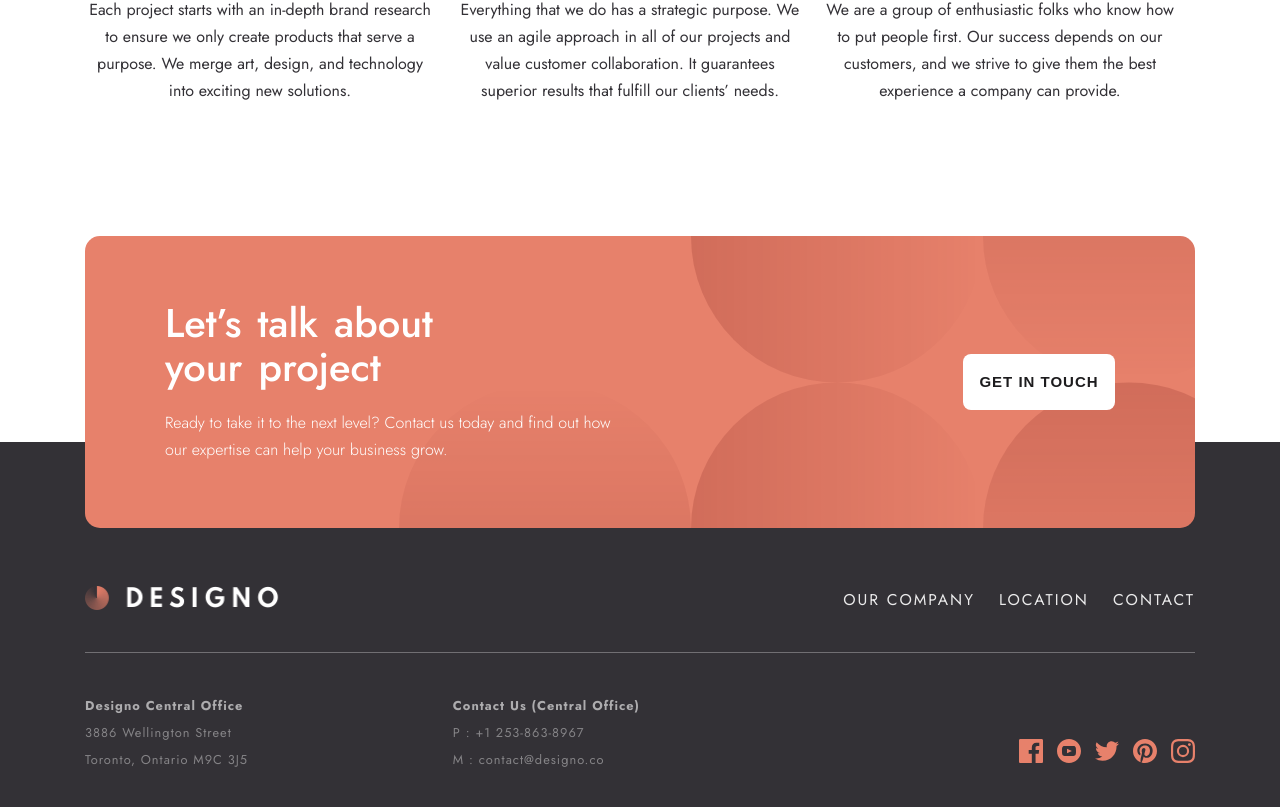
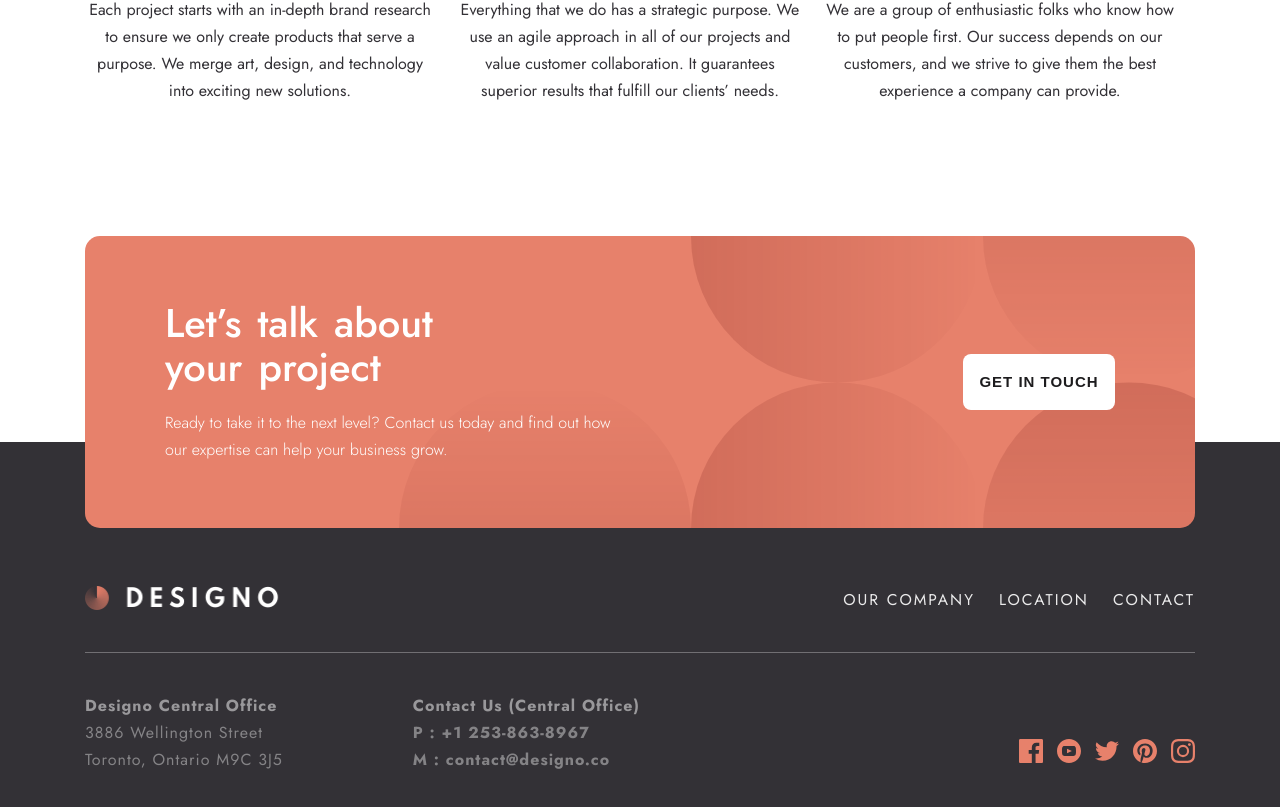
Before and after one commit to papilo-cloud/designo, a React (Vite) app: page / in a window 1280 px wide. Shown: the part 1923-2730 px from the top of the page. Built offline with nearby package versions, Linux system fonts and the light colour scheme.

Commit message:
some changes to the footer

```diff
--- a/src/components/about/about.css
+++ b/src/components/about/about.css
@@ -93,8 +93,10 @@
         grid-row: 1;
     }
     .hero-mesg .text{
-        width: 424px;
+        width: 474px;
         height: 236px;
+        text-align: left;
+        align-items: flex-start;
     }
     .heros .img{
         height: 480px;
--- a/src/components/footer/FooterLink.tsx
+++ b/src/components/footer/FooterLink.tsx
@@ -31,13 +31,13 @@ export const FooterLink = () => {
             <div className="detail">
                 <div className="detail-item">
                     <p className="bold opac">Designo Central Office</p>
-                    <p className="opac">3886 Wellington Street</p>
-                    <p className="opac">Toronto, Ontario M9C 3J5</p>
+                    <p className="">3886 Wellington Street</p>
+                    <p className="">Toronto, Ontario M9C 3J5</p>
                 </div>
                 <div className="detail-item">
                     <p className="bold opac">Contact Us (Central Office)</p>
-                    <p className="opac">P : +1 253-863-8967</p>
-                    <p className="opac">M : contact@designo.co</p>
+                    <p className=" bold">P : +1 253-863-8967</p>
+                    <p className=" bold">M : contact@designo.co</p>
                 </div>
             </div>
             <div className="social">
--- a/src/components/footer/footer.css
+++ b/src/components/footer/footer.css
@@ -119,15 +119,17 @@ footer .footer-link{
 .detail .detail-item{
     display: flex;
     flex-direction: column;
-    color: rgba(255, 255, 255, 0.4);
     align-items: center;
 }
+.detail .detail-item p{
+    font-size: .9em;
+    letter-spacing: 1px;
+    color: rgba(255, 255, 255, 0.4);
+}
 .detail .detail-item .opac{
-    letter-spacing: 1px;
-    font-size: .8em;
+    color: rgba(255, 255, 255, 0.5);
 }
 .detail .detail-item .bold{
-    color: rgba(255, 255, 255, 0.6);
     font-weight: 700;
 }
 .details .social{
@@ -269,4 +271,7 @@ footer .footer-link{
     .details .social{
         width: 50%;
     }
+.detail .detail-item p{
+    font-size: 1em;
 }
+}
```
